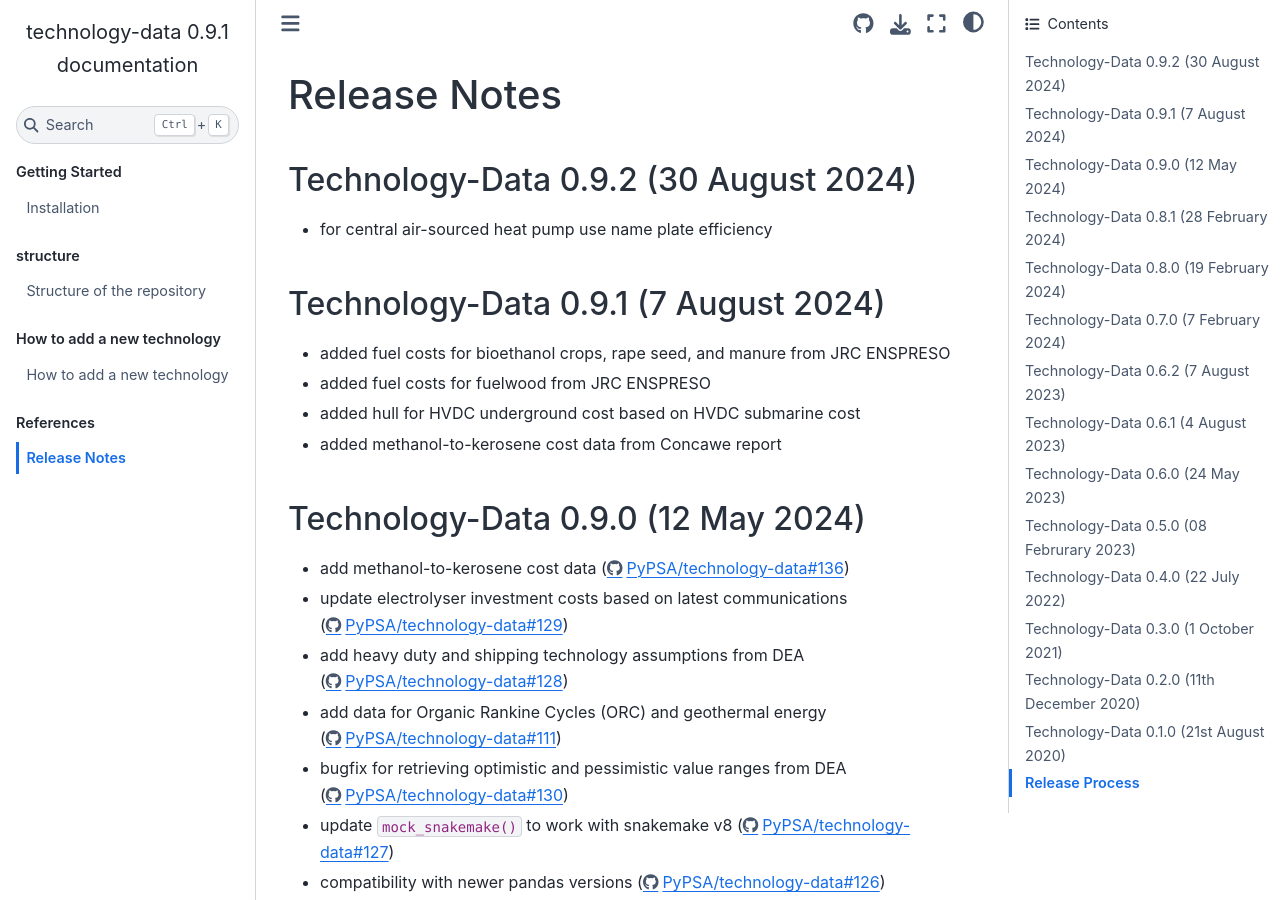
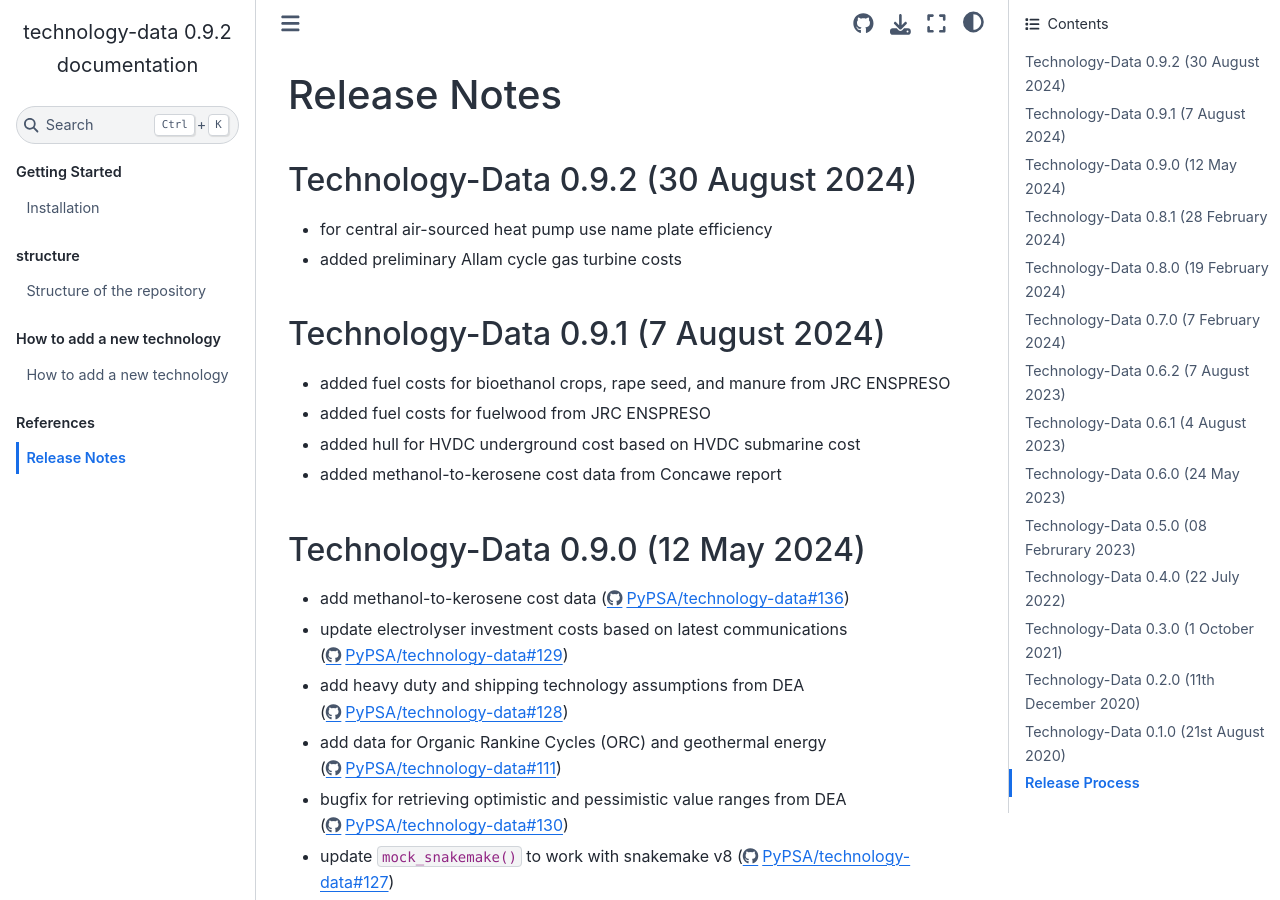
Before and after one commit to PyPSA/technology-data, a Sphinx documentation site: the page built from docs/release_notes.rst, in a window 1280 px wide and 900 px high. Built offline with Sphinx 7.4.7 and the Sphinx Book theme 1.1.4, drawn with Linux system fonts in a browser that asks for light colours.

Commit message:
prepare release 0.9.2

```diff
--- a/config.yaml
+++ b/config.yaml
@@ -1,4 +1,4 @@
-version: 0.9.1
+version: 0.9.2
 
 # considered years for output data
 years : [2020, 2025, 2030, 2035, 2040, 2045, 2050]
--- a/docs/conf.py
+++ b/docs/conf.py
@@ -75,7 +75,7 @@ author = u'2020-2024 Marta Victoria (Aarhus University), Kun Zhu (Aarhus Univers
 # The short X.Y version.
 version = u'0.9'
 # The full version, including alpha/beta/rc tags.
-release = u'0.9.1'
+release = u'0.9.2'
 
 # The language for content autogenerated by Sphinx. Refer to documentation
 # for a list of supported languages.
--- a/docs/release_notes.rst
+++ b/docs/release_notes.rst
@@ -10,6 +10,8 @@ Technology-Data 0.9.2 (30 August 2024)
 ======================================
 
 * for central air-sourced heat pump use name plate efficiency
+
+* added preliminary Allam cycle gas turbine costs
 
 Technology-Data 0.9.1 (7 August 2024)
 =====================================
```
